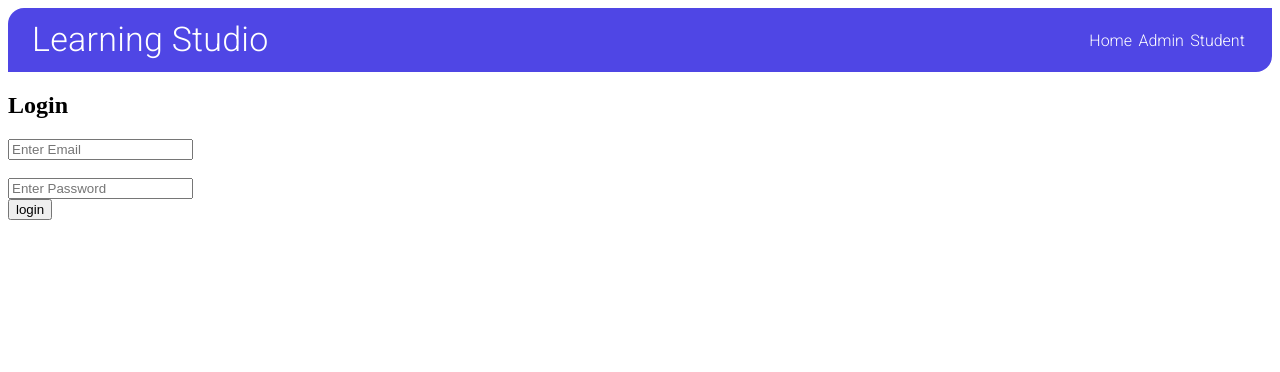
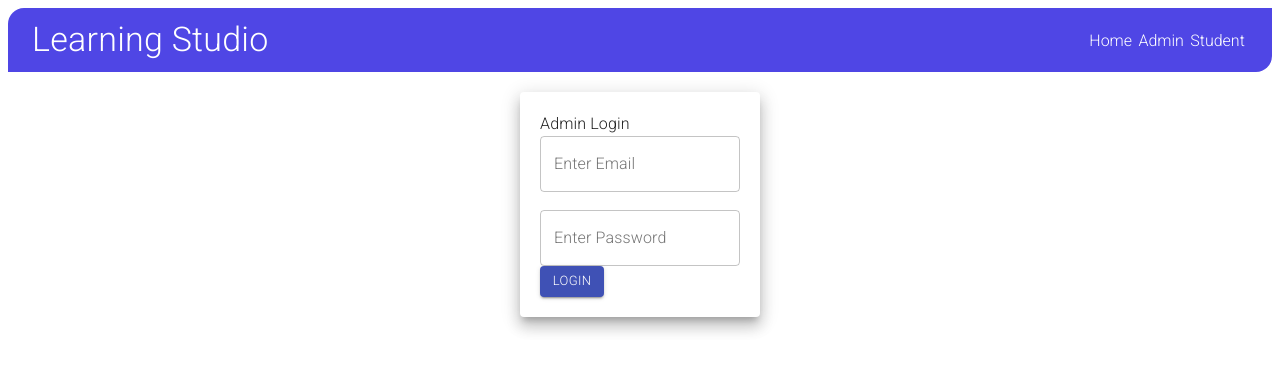
Before and after one commit to rabiya-basri/learning-studio, a React (Create React App) app: page /admin/login in a window 1280 px wide. Shown: the top 372 px of the page. Built offline with nearby package versions, Linux system fonts and the light colour scheme.

Commit message:
styled registration form

```diff
--- a/src/components/Admin/LoginForm.js
+++ b/src/components/Admin/LoginForm.js
@@ -2,8 +2,10 @@ import React,{useState} from "react";
 import validator from "validator";
 import { startAdminLogin } from "../../actions/adminActions";
 import { useDispatch } from 'react-redux'
+import { Grid, TextField, Typography , Button, Paper} from "@material-ui/core";
 
 const LoginForm = (props) => {
+    const paperStyle={padding:20,height:'40%',width:200,margin:'20px auto'}
     const dispatch = useDispatch()
 
     const [email, setEmail] = useState('')
@@ -48,15 +50,22 @@ const LoginForm = (props) => {
     }
 
     return (
-        <div>
-            <h2>Login</h2>
+        <Grid>
+            <Paper elevation={10} style={paperStyle}>
+            <Typography>Admin Login</Typography>
             <form onSubmit={ handelSubmit}>
-                <input type='text' value={email} onChange={handelInputs} name='email' placeholder='Enter Email' /><br />
-                {formErrors.email && <span style={{color:'red'}}>{ formErrors.email}</span>}<br/>
-                <input type='password' value={password} onChange={handelInputs} name='password' placeholder='Enter Password' /><br />
-                <input type='submit' value='login' />
+                <TextField type='text' value={email}
+                    onChange={handelInputs} name='email'
+                    label='Enter Email' variant='outlined' /><br/>
+                {formErrors.email && <span style={{ color: 'red' }}>{formErrors.email}</span>}<br />
+
+                <TextField type='password' value={password}
+                    onChange={handelInputs} name='password'
+                    label='Enter Password' variant='outlined'/><br />
+                <Button variant='contained' size='small' color='primary' type='submit'>Login</Button><br/>
             </form>
-        </div>
+            </Paper>
+        </Grid>
     )
 }
 export default LoginForm
--- a/src/components/Admin/RegisterForm.js
+++ b/src/components/Admin/RegisterForm.js
@@ -4,8 +4,11 @@ import validator from 'validator'
 import { startAdminRegister } from "../../actions/adminActions";
 import { useDispatch } from "react-redux";
 import LoginForm from './LoginForm'
-import { Box, Button, Container, TextField, Typography } from "@material-ui/core";
+import { Button, Grid, Paper, TextField, Typography } from "@material-ui/core";
+
 const RegisterForm = (props) => {
+    const paperStyle = { padding: 20, height: '70%', width: 400, margin: '20px auto' }
+
     const dispatch = useDispatch()
 
     const [username, setUserName] = useState('')
@@ -81,36 +84,42 @@ const RegisterForm = (props) => {
     }
 
     return (
-        <Box sx={{ p: 2, border: '1px dashed grey' }}>
-            <Typography>Admin Registration</Typography>
+        <Grid>
+            <Paper elevation={10} style={paperStyle}>
+            <Typography variant='h6' style={{marginBottom:'0.4rem',fontWeight:600,marginLeft:'6rem'}}>Admin Registration</Typography>
 
-            <form  onSubmit={handelSubmit} style={{justifyContent:'center'}}>
+                <form  onSubmit={handelSubmit} style={{marginLeft:'2rem'}}>
                     <TextField variant="outlined" id="outlined-basic"
                         type='text' value={username} name='username'
-                    onChange={handelInputs} label='AdminName' /><br />
+                        onChange={handelInputs} label='AdminName'
+                        style={{width:'90%'}}
+                    /><br />
                     {formErrors.username && <span style={{ color: 'red' }}>{formErrors.username}</span>}<br />
 
                     <TextField variant="outlined" type='text'
-                    value={email} name='email' onChange={handelInputs} label='AdminEmail' /><br />
+                        value={email} name='email' onChange={handelInputs}
+                        label='AdminEmail' style={{width:'90%'}} /><br />
                     {formErrors.email && <span style={{ color: 'red' }}>{formErrors.email}</span>}<br />
 
                     <TextField variant="outlined" type='password'
-                value={password} name='password' onChange={handelInputs} label='Password' /><br />
+                        value={password} name='password' onChange={handelInputs}
+                        label='Password' style={{width:'90%'}} /><br />
                     {formErrors.password && <span style={{ color: 'red' }}>{formErrors.password}</span>}<br />
 
                     <TextField variant="outlined" type='text'
                     value={academyname} name='academyname' onChange={handelInputs}
-                label='Academy Name' /><br />
+                    label='Academy Name' style={{width:'90%'}} /><br /><br/>
 
                     <TextField variant="outlined" type='text'
                         value={website} name='website' onChange={handelInputs}
-                    label='Academy website' /><br />
+                        label='Academy website' style={{width:'90%'}} /><br /><br/>
                     <Button variant='contained' size='small' color='primary' type='submit'>Register</Button>
                 </form>
 
-            <Typography>Already have an account? <Link to='/admin/login'>Login</Link></Typography>
+                <Typography style={{ marginTop:'0.3rem',marginLeft:'2rem'}}>Already have an account? <Link to='/admin/login'>Login</Link></Typography>
                 <Route path='/admin/login' component={LoginForm} exact={ true}/>
-        </Box>
+            </Paper>
+        </Grid>
     )
 }
 
```
Lines whose indentation alone changed are shown as unchanged.
